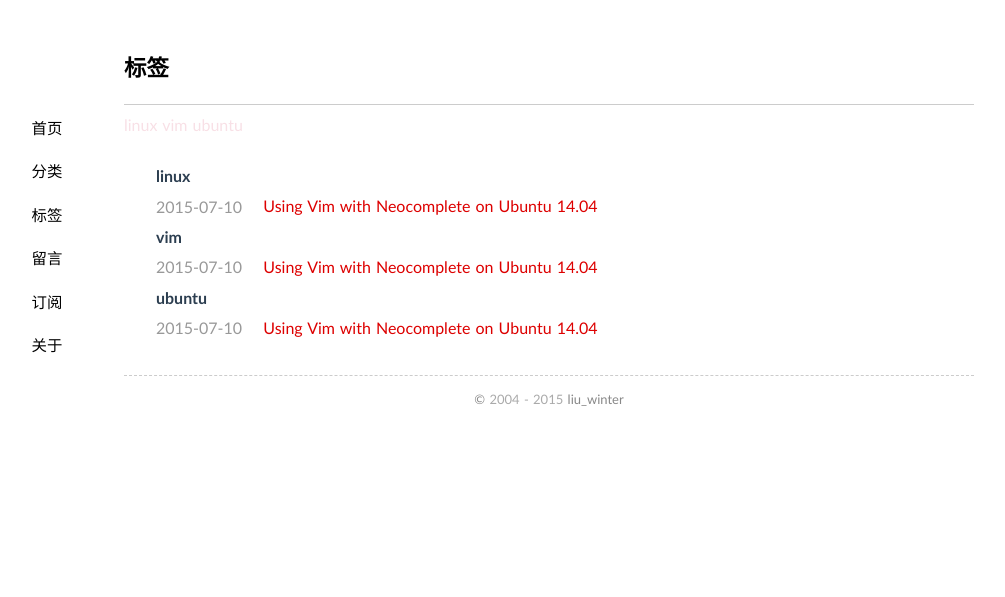
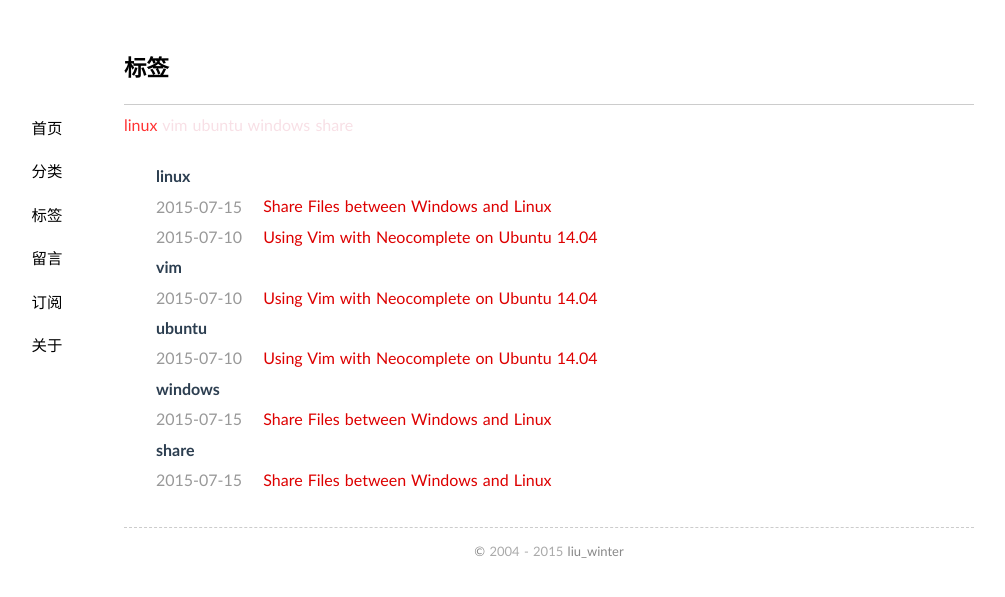
Before and after one commit to winter233/winter233.github.io, a Jekyll site: the page built from tags/index.md, in a window 1280 px wide. Shown: the top 597 px of the page, without its empty margins (91-1096 px from the left). Built offline with Jekyll 4.4.1, drawn with Linux system fonts in a browser that asks for light colours; Markdown is read by kramdown in place of the engine named in the settings; some of the changed lines change nothing that is shown.

Commit message:
new post about sharing file between windows and linux

````diff
--- /dev/null
+++ b/_posts/2015-07-15-Share-Files-between-Windows-and-Linux.md
@@ -0,0 +1,90 @@
+---
+layout: post
+title: Share Files between Windows and Linux
+categories: linux
+tags: [linux, windows, share]
+---
+
+##Windows as host(Using CIFS)
+###Operations on Windows
+Slect the folder you would like to share, then right-click, follow options as follow: select `property`, change to `share` tab, click `share`, then select user and authory. Finishing share by click `share` button.
+###Operations on Linux
+1. Install CIFS
+
+    ```sh
+    sudo apt-get install cifs-utils
+    ```
+2. Mounting shared folders
+    1. Create a mount point whereever you like, for example:
+
+        ```sh
+        sudo mkdir /media/windows_share
+        ```
+    2. Add to configure file
+        edit file `/etc/fstab`, add a new line:
+
+        ```
+        //windows_ip/share_folder /media/windows_shre cifs username=windows_user,password=windows_passwd,iocharset=utf-8,sec=ntl 0 0
+        ```
+        If you would like to do something in the shared folder(eg: compile a c program), you may encounter a fatal error:
+        >Value too large for defined data type
+
+        You have to append `nounix`, `noserverino` to the fourth.
+
+##Linux as host(Using ftp or samba)
+###Sharing via ftp
+1. Install vsftpd
+
+    ```sh
+    sudo apt-get install vsftpd
+    ```
+2. Configuring vsftpd
+    Edit file `/etc/vsftd.conf`, simply uncomment these lines to acquire read/write acess.
+
+    ```
+    annoymous_enable=NO
+    local_enable=YES
+    write_enable=YES
+    ```
+    More options can be found in the file.
+3. Start service
+
+    ```sh
+    sudo service vsftpd start
+    sudo chkconfig vsftpd on
+    ```
+    First command start vsftpd service, and the second enable service on startup.
+4. On windows, you can access your linux `HOME` folder via a ftp client or a browser.
+
+###Sharing via samba
+1. Install samba
+
+    ```sh
+    sudo apt-get install samba samba-common
+    ```
+2. add a samba user
+
+    ```sh
+    sudo smbpasswd -a username
+    ```
+3. Edit file `/etc/samba/smb.conf`, simply uncomment these lines:
+
+    ```
+    [homes]
+        comment = Home Directores
+        browseable = yes
+        writeable = yes
+    ```
+4. Start service
+
+    ```sh
+    sudo service smbd start
+    sudo chkconfig smbd on
+    ```
+5. Check samba user with `pdbedit -Lv`.
+6. Right-click `computer`, select `Map Network Drive`, type server info `\\server\shared_folder` in the `Folder` box, then type your smb user credential.
+
+##Which is better
+Generally, ftp is faster than samba/CIFS[1](http://arstechnica.com/civis/viewtopic.php?t=221436). However, samba and CIFS is more convenient. If you just have to transfer a very big file, ftp is better. If you have a limited storage or you are working on a ARM board, CIFS is the best choice.
+
+Ref: [Mount Windows Shares Permanently](https://wiki.ubuntu.com/MountWindowsSharesPermanently)
````
Also changed, not shown: _posts/2015-07-10-Using-Vim-with-Neocomplete.md (+1 -0 lines), 11 other files.
